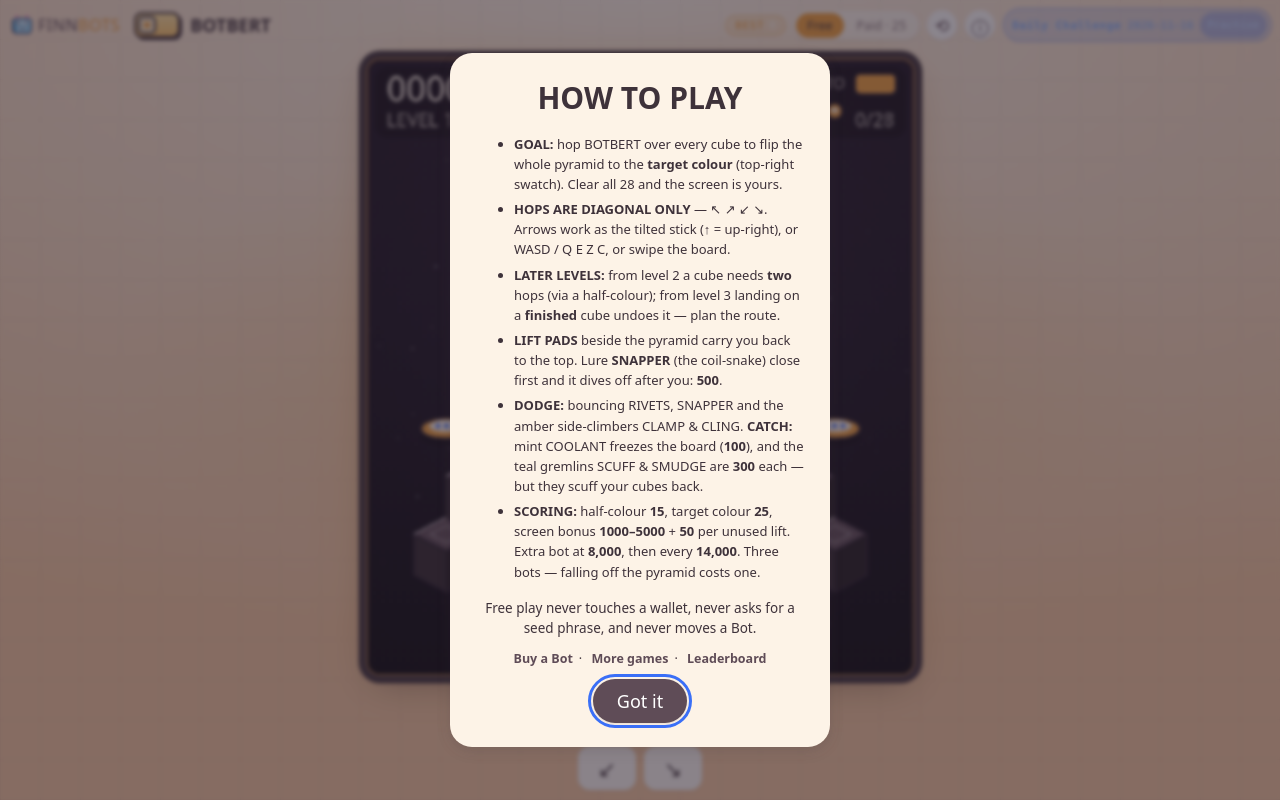
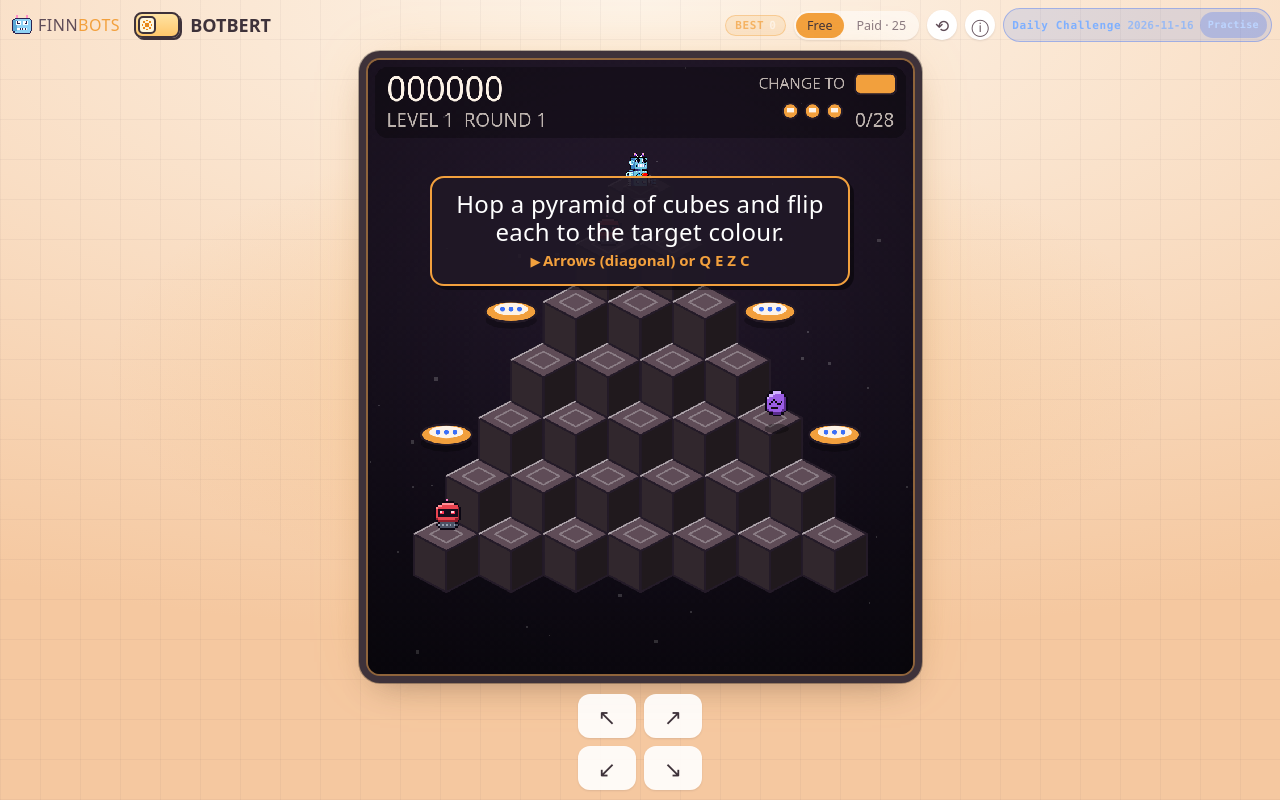
Before and after one commit to FinnBots/botbert, a plain HTML site: page index.html in a window 1280 px wide. Drawn offline with Linux system fonts and the light colour scheme; animation ran at ten frames a second; a web font is replaced by a local one.

Commit message:
deploy index.html (230664 bytes, sha 4e9c079cb484)

```diff
--- a/index.html
+++ b/index.html
@@ -1091,6 +1091,20 @@ body:not(.mode-paid) .app .facts{ display:block !important; }
   .fb-outro-bar span{ transition:none }
   .fb-outro-sparks{ display:none }
 }
+</style>
+<style id="fb-coach-css">
+/* FinnBots COACH LAYER — the goal + the one control over the live game (templates/coach-layer.js) */
+.fb-coach{ position:fixed; left:50%; top:22%; transform:translateX(-50%); z-index:80; pointer-events:none;
+  width:max-content; max-width:min(88vw,420px); box-sizing:border-box; padding:12px 18px 13px; border-radius:14px;
+  background:rgba(32,24,38,.92); border:2px solid var(--fb-amber,#f2a03d); box-shadow:4px 4px 0 0 rgba(0,0,0,.45);
+  color:#fff; text-align:center; display:flex; flex-direction:column; gap:6px;
+  animation:fb-coach-in .35s ease-out both; transition:opacity .35s, transform .35s; }
+.fb-coach-goal{ font-family:var(--disp,system-ui); font-weight:400; font-size:clamp(18px,4.6vw,24px); line-height:1.15; letter-spacing:.3px; }
+.fb-coach-how{ font-family:var(--body,system-ui); font-size:clamp(13px,3.4vw,15px); line-height:1.3; color:var(--fb-amber,#f2a03d); font-weight:700; }
+.fb-coach-how::before{ content:"\25B6\FE0E  "; font-size:.8em; }
+.fb-coach-out{ opacity:0; transform:translateX(-50%) translateY(-8px); }
+@keyframes fb-coach-in{ from{ transform:translateX(-50%) translateY(10px); } }   /* position only: a stalled animation (a background tab, a throttled timeline) must still SHOW the box */
+@media (prefers-reduced-motion: reduce){ .fb-coach{ animation:none; transition:none; } }
 </style>
 </head>
 <body>
@@ -3592,6 +3606,76 @@ var FB_FAMILY_CODEC = (function(){
   }catch(e){ /* the family layer must never break a game */ }
 })();
 </script>
+<script id="fb-coach" data-fb-goal="Hop a pyramid of cubes and flip each to the target colour." data-fb-touch="Swipe the board" data-fb-keys="Arrows (diagonal) or Q E Z C">
+/* FinnBots COACH LAYER — the first 30 seconds (brief 1, 2026-10-27).
+   Founder: "First 30 seconds of each of the six: starts instantly, the goal is obvious without reading, the first
+   death/win feels good." Before this, a first-time player landed on a 115-193 word How to play card and had to read
+   it and tap Got it before anything moved — on a phone, the whole screen.
+
+   What it does, once, at load:
+   1. If the game's boot opened its rules card (#rulesOverlay.show), close it the way a player's Got it does — by
+      clicking #rulesClose, so the game's own close handler runs — and drop the focus that handler puts on the info
+      button (a Space press would otherwise open the card again). The full rules stay one tap away behind the info
+      button; nothing in them is removed.
+   2. Show TWO lines over the live game: the goal and the one control, from the site's own data
+      (website/data/games.json `short` + `controls`, written onto this tag by apply-coach.js). It never blocks a tap
+      (pointer-events: none) and it fades on the first touch, click or key, or after 9 seconds.
+   It does nothing on a wallet return (?phantom_action= or ?src=browse): that path belongs to the wallet layer.
+   SOURCE OF TRUTH: this file + coach-layer.css, injected by apply-coach.js, pinned by verify-game.js, driven by
+   verify-coach.js. Never hand-edit a game's copy. */
+(function () {
+  'use strict';
+  var tag = document.getElementById('fb-coach');   /* its own tag carries the words; no tag, no words — never a reason to stop */
+  var at = function (k) { return (tag && tag.getAttribute(k)) || ''; };
+  var q = '';
+  try { q = window.location.search || ''; } catch (e) { /* no location: carry on */ }
+  if (/[?&](phantom_action=|src=browse\b)/.test(q)) return;
+  var goal = at('data-fb-goal'), touch = at('data-fb-touch'), keys = at('data-fb-keys');
+
+  /* 1. the rules card the boot opened: closed as Got it would close it */
+  var rules = document.getElementById('rulesOverlay');
+  function closeBootRules() {
+    if (!rules || !rules.classList.contains('show')) return false;
+    var btn = document.getElementById('rulesClose');
+    if (btn && btn.click) btn.click();
+    if (rules.classList.contains('show')) rules.classList.remove('show');
+    var info = document.getElementById('infoBtn');
+    if (info && document.activeElement === info && info.blur) info.blur();
+    return true;
+  }
+  closeBootRules();
+  /* a game that opens the card a moment after boot (a deferred init) is closed too — within the first 1.5 s only,
+     so a player who opens it on purpose later is never overruled */
+  var watch = null;
+  if (rules && window.MutationObserver) {
+    watch = new MutationObserver(function () { closeBootRules(); });
+    watch.observe(rules, { attributes: true, attributeFilter: ['class'] });
+    setTimeout(function () { if (watch) { watch.disconnect(); watch = null; } }, 1500);
+  }
+
+  /* 2. the goal + the one control, over the live game */
+  if (!goal) return;
+  var coarse = false;
+  try { coarse = window.matchMedia && window.matchMedia('(pointer: coarse)').matches; } catch (e) { /* desktop */ }
+  var hint = (coarse ? touch : keys) || touch || keys;
+  var box = document.createElement('div');
+  box.className = 'fb-coach';
+  box.setAttribute('role', 'status');
+  box.setAttribute('aria-live', 'polite');
+  var g = document.createElement('b'); g.className = 'fb-coach-goal'; g.textContent = goal; box.appendChild(g);
+  if (hint) { var h = document.createElement('span'); h.className = 'fb-coach-how'; h.textContent = hint; box.appendChild(h); }
+  document.body.appendChild(box);
+  var gone = false;
+  function hide() {
+    if (gone) return; gone = true;
+    box.classList.add('fb-coach-out');
+    setTimeout(function () { if (box.parentNode) box.parentNode.removeChild(box); }, 400);
+    ['pointerdown', 'touchstart', 'keydown'].forEach(function (ev) { document.removeEventListener(ev, hide, true); });
+  }
+  ['pointerdown', 'touchstart', 'keydown'].forEach(function (ev) { document.addEventListener(ev, hide, true); });
+  setTimeout(hide, 9000);
+})();
+</script>
 <script defer id="fb-beacon" src="https://static.cloudflareinsights.com/beacon.min.js" data-cf-beacon='{"token": "b11bf18cfe07453484c01ca2d417e772"}'></script>
 <script id="fb-analytics">
 /* ==========================================================================
```
Also changed, not shown: 1 other file.
